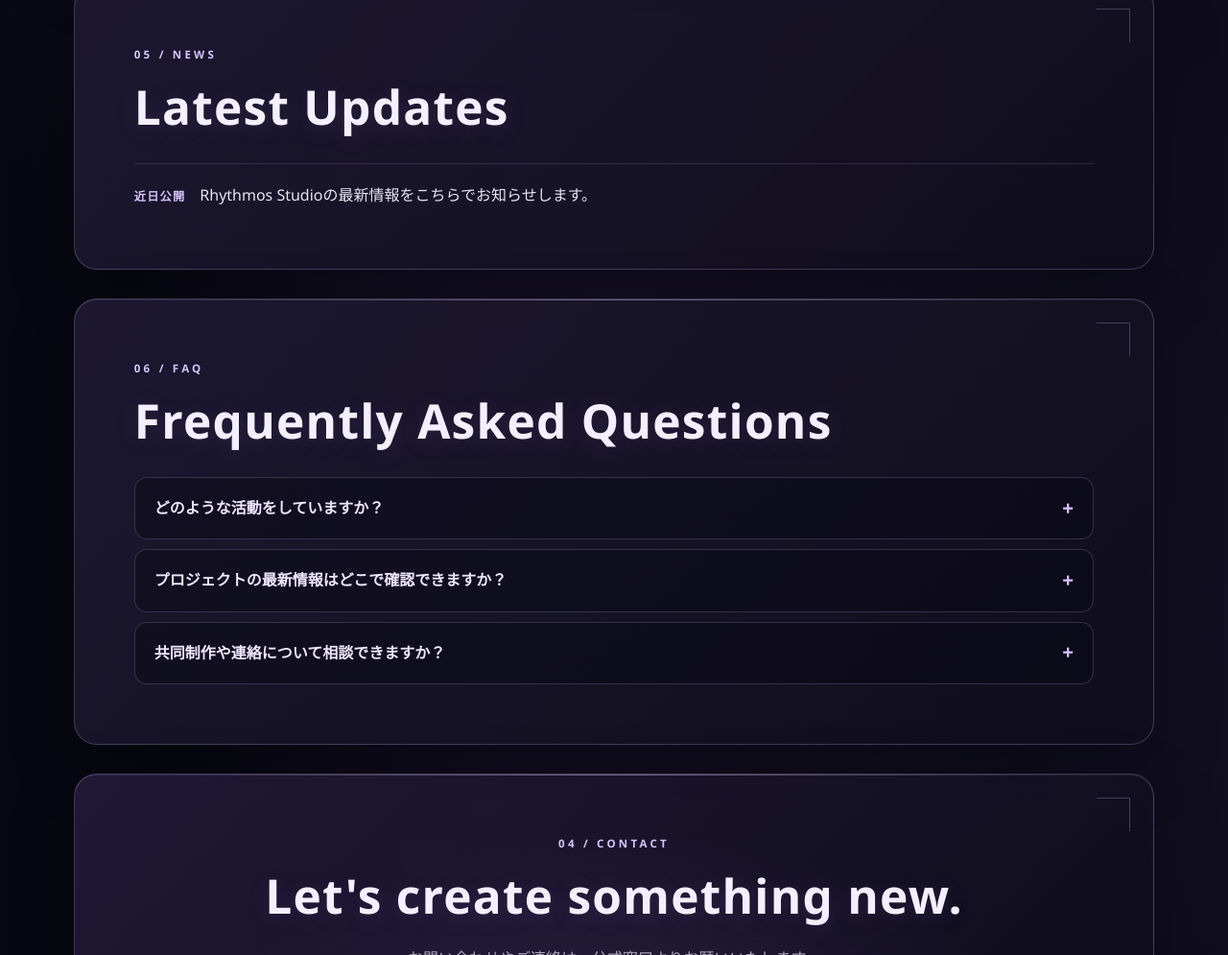
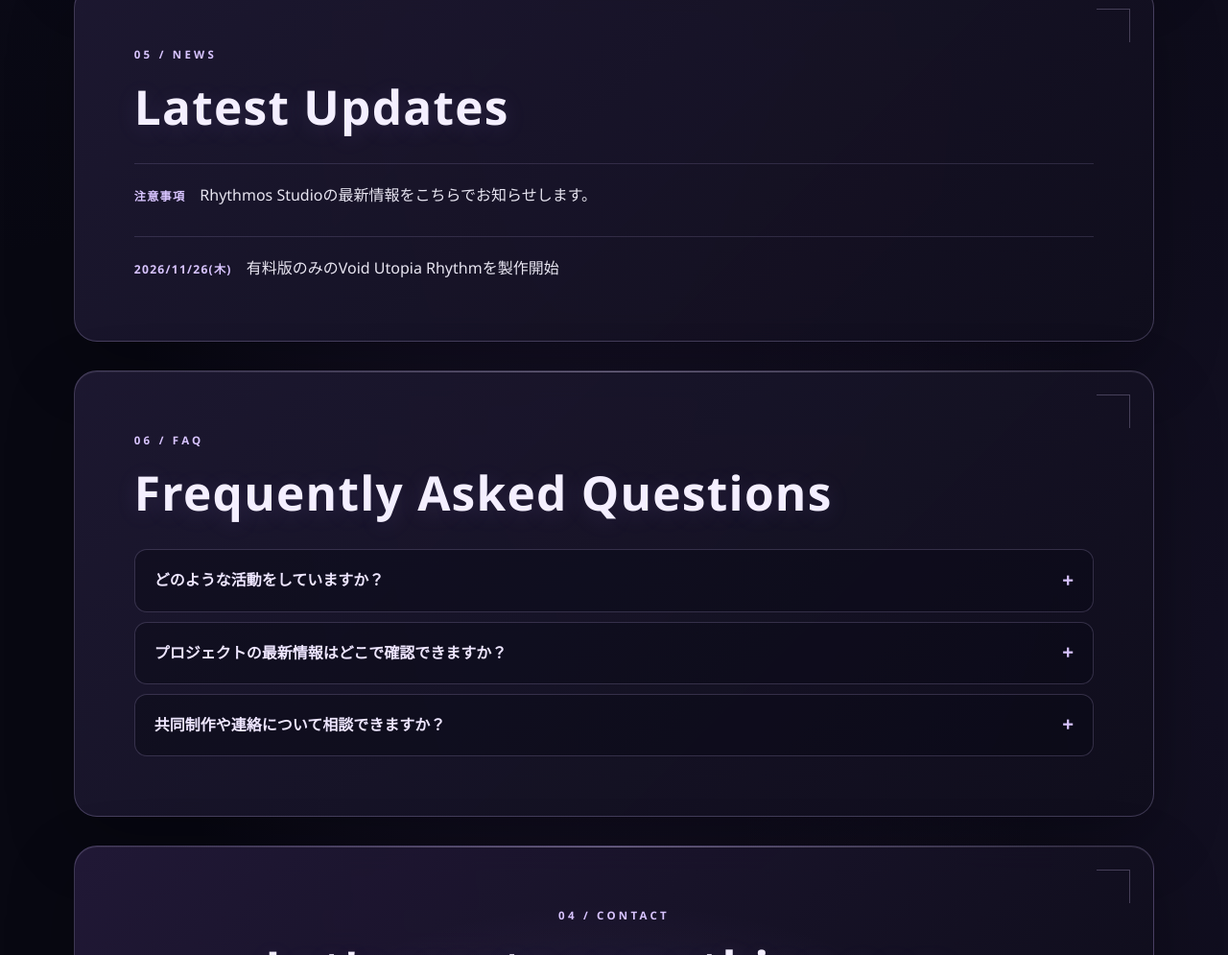
Before and after one commit to yusei82817/New-home-pages, a plain HTML site: page index.html in a window 1280 px wide. Shown: the part 3418-4413 px from the top of the page at 96% size. Drawn offline with Linux system fonts and the light colour scheme; animation ran at ten frames a second.

Commit message:
Update index.html

```diff
--- a/index.html
+++ b/index.html
@@ -151,8 +151,13 @@
       <p class="eyebrow">05 / NEWS</p>
       <h2>Latest Updates</h2>
       <div class="news-item">
-        <time datetime="">近日公開</time>
+        <time datetime="">注意事項</time>
         <p>Rhythmos Studioの最新情報をこちらでお知らせします。</p>
+      </div>
+
+      <div class="news-item">
+        <time datetime="">2026/11/26(木)</time>
+        <p>有料版のみのVoid Utopia Rhythmを製作開始</p>
       </div>
     </section>
 
```
